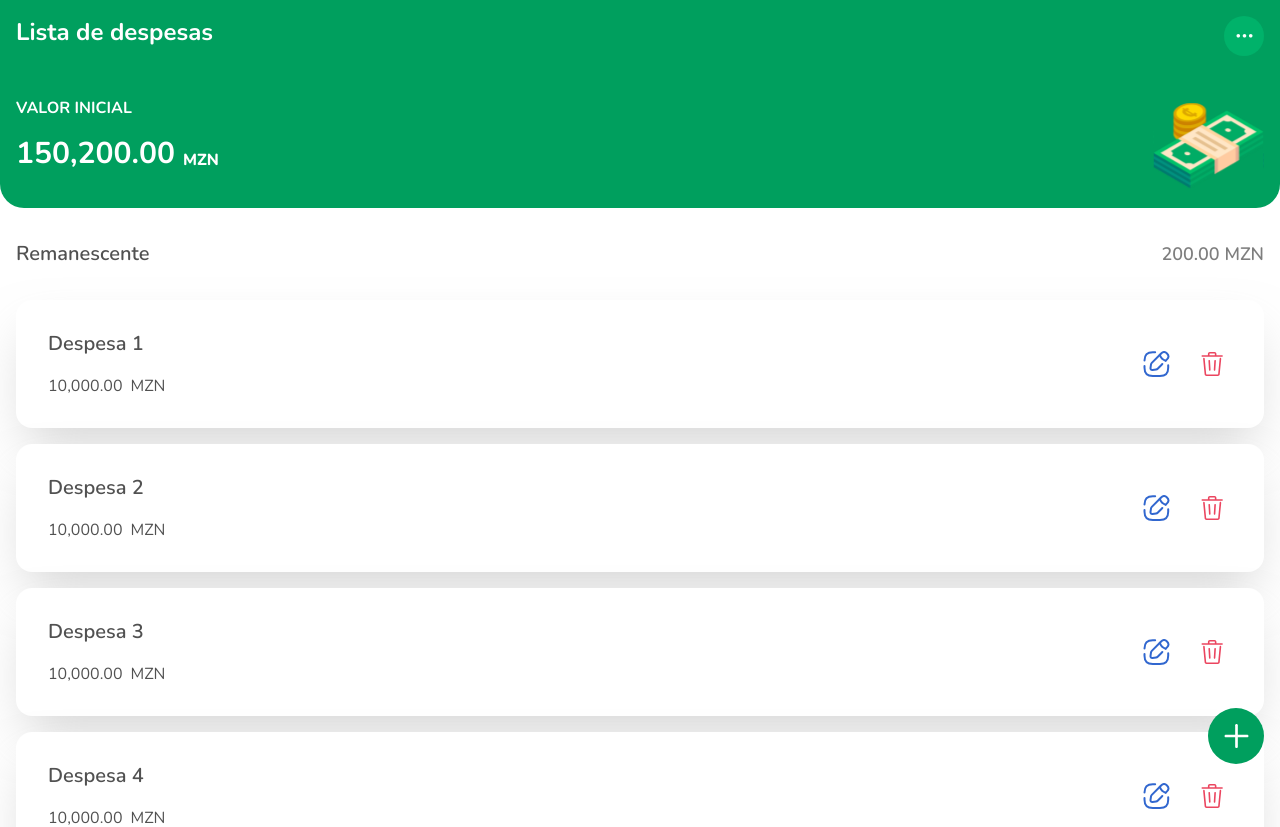
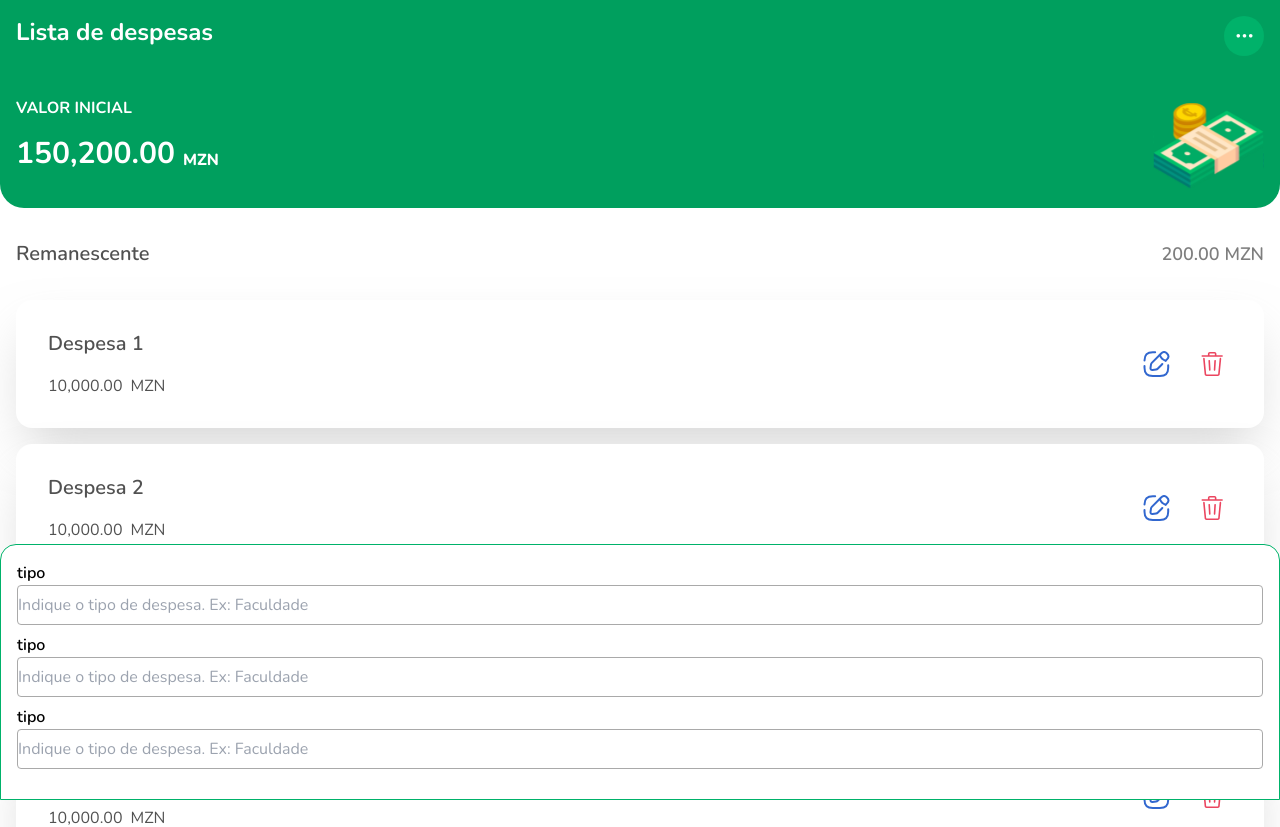
Before and after one commit to FirminoMassango/mettical, a React (Vite) app: page / in a window 1280 px wide. Shown: the top 827 px of the page. Built offline with nearby package versions, Linux system fonts and the light colour scheme.

Commit message:
feat: custom bottom sheet component

```diff
--- /dev/null
+++ b/src/components/BottomSheet.tsx
@@ -0,0 +1,12 @@
+import Input from "./Input";
+export default function BottomSheet() {
+  return (
+    <>
+      <div className="w-full h-64 bg-white border border-primary-100 rounded-t-2xl fixed bottom-0 p-4">
+        <Input type="text" name="tipo" />
+        <Input type="text" name="tipo" />
+        <Input type="text" name="tipo" />
+      </div>
+    </>
+  );
+}
--- /dev/null
+++ b/src/components/Input.tsx
@@ -0,0 +1,22 @@
+interface InputProps {
+  name?: string;
+  type: string;
+}
+export default function Input(props: InputProps) {
+  return (
+    <>
+      <div className="flex flex-col mb-2">
+        <label htmlFor="" className="text-base font-semibold">
+          {props.name}
+        </label>
+        <input
+          type={props.type}
+          name={props.name}
+          id=""
+          className="h-10 border border-secondary-100 rounded"
+          placeholder="Indique o tipo de despesa. Ex: Faculdade"
+        />
+      </div>
+    </>
+  );
+}
--- a/src/screens/Bills.tsx
+++ b/src/screens/Bills.tsx
@@ -2,6 +2,7 @@ import Header from "../components/Header";
 import Card from "../components/Card";
 import RemainingBudget from "../components/RemainingBudget";
 import Button from "../components/Button";
+import BottomSheet from "../components/BottomSheet";
 
 function Main() {
   return (
@@ -16,6 +17,7 @@ function Main() {
       <Card title="Despesa 6" value={10000} screenName="expenses" />
       <Card title="Despesa 7" value={10000} screenName="expenses" />
       <Button icon="add" type="fab" />
+      <BottomSheet />
     </>
   );
 }
```
